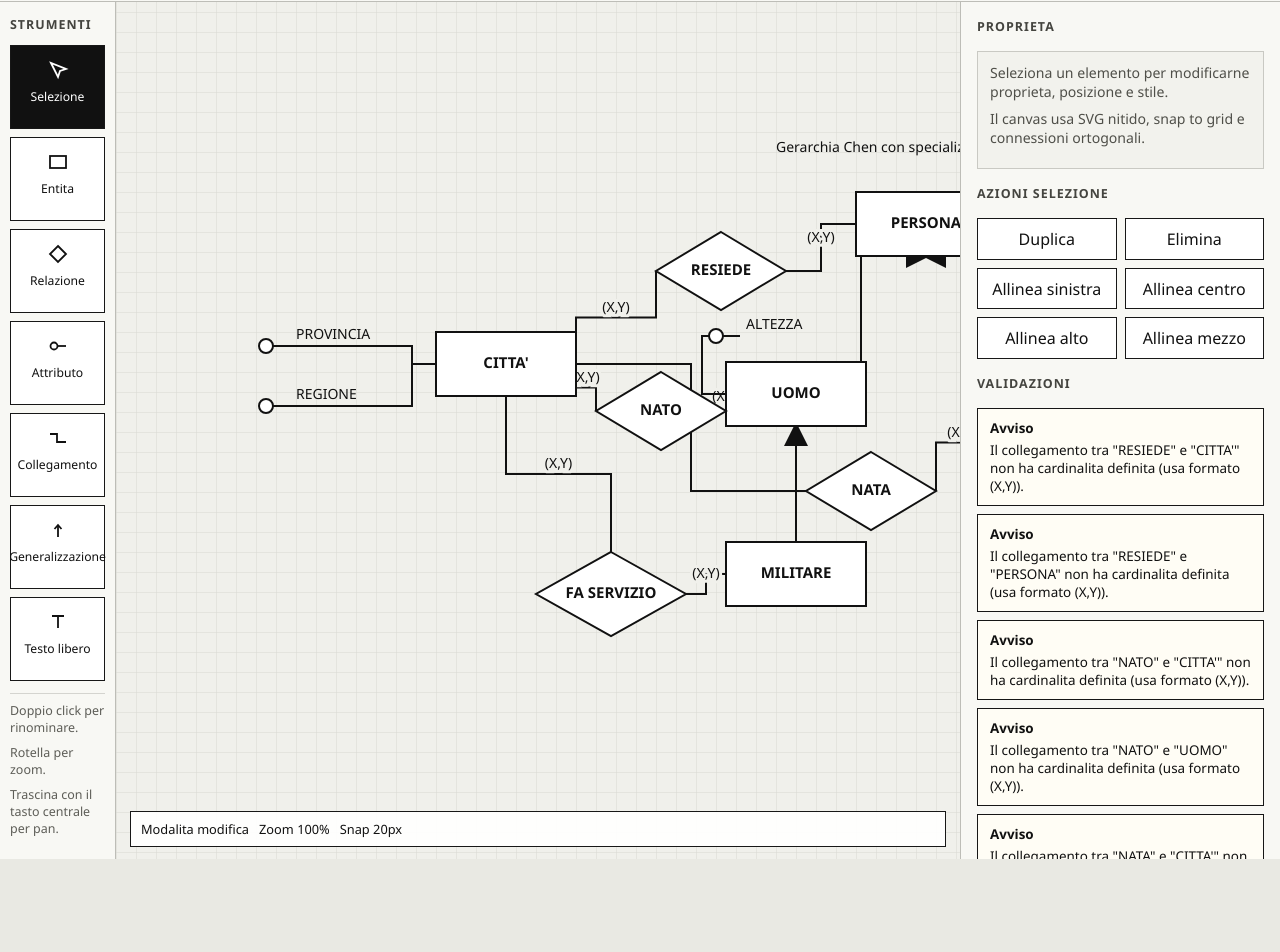
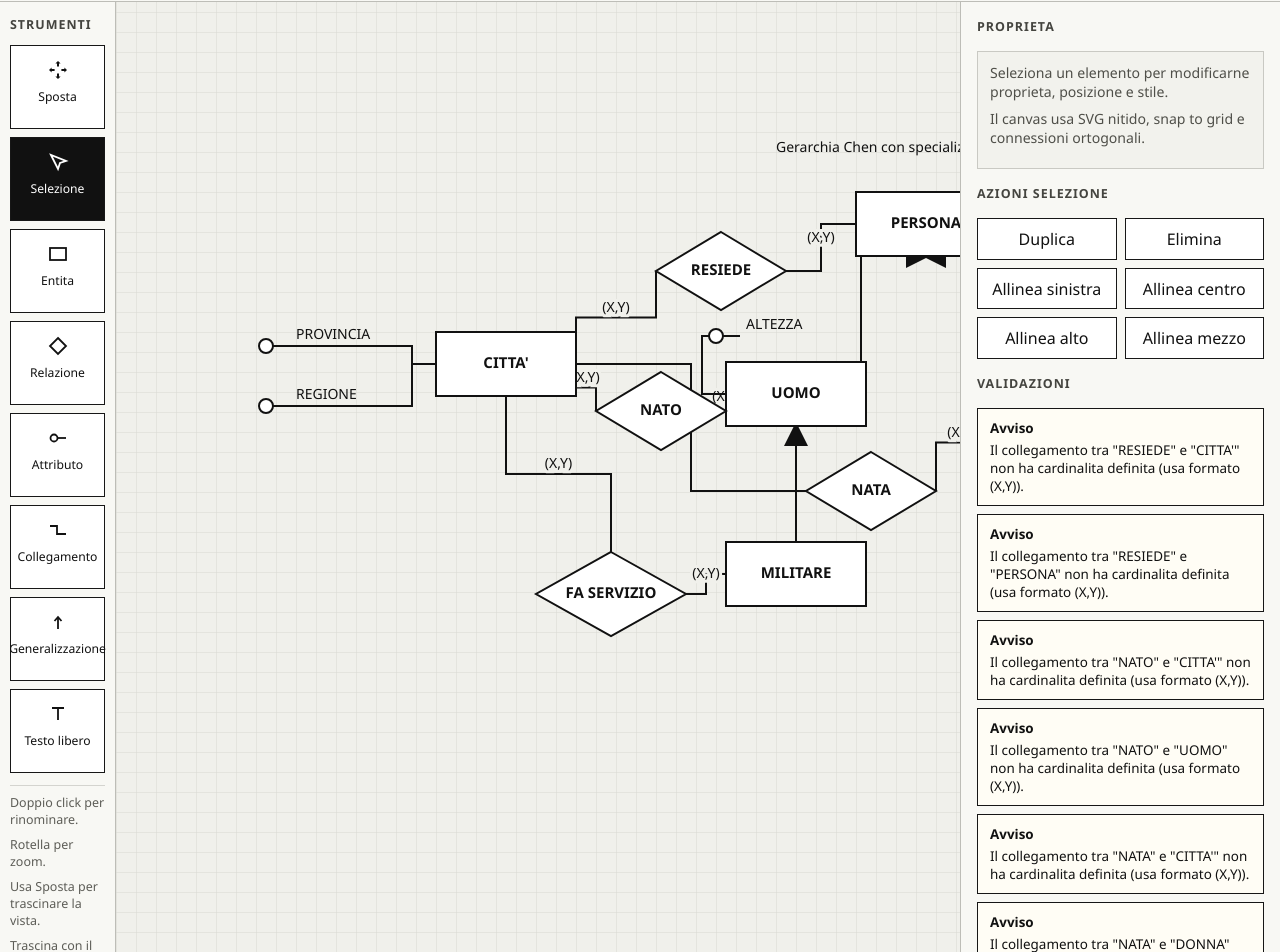
Before and after one commit to SignorTynam/ER-Studio, a React (Vite) app: page / in a window 1280 px wide. Shown: the part 118-1070 px from the top of the page. Before the commit the page ends 977 px from the top, so only its background shows below. Built offline with nearby package versions, Linux system fonts and the light colour scheme; the HTML template or start-up script is replaced by a standard one.

Commit message:
feat: add 'move' tool for panning interactions and update toolbar and diagram types

```diff
--- a/src/canvas/DiagramCanvas.tsx
+++ b/src/canvas/DiagramCanvas.tsx
@@ -158,6 +158,15 @@ export function DiagramCanvas(props: DiagramCanvasProps) {
     }
   }, [props.mode, props.onStatusMessageChange, props.statusMessage, props.tool]);
 
+  function beginPanInteraction(pointerId: number, clientX: number, clientY: number) {
+    setInteraction({
+      kind: "pan",
+      pointerId,
+      startClient: { x: clientX, y: clientY },
+      startViewport: props.viewport,
+    });
+  }
+
   function getWorldPointFromEvent(event: { clientX: number; clientY: number }): Point | null {
     if (!containerRef.current) {
       return null;
@@ -216,13 +225,8 @@ export function DiagramCanvas(props: DiagramCanvasProps) {
       return;
     }
 
-    if (event.button === 1 || spacePressed) {
-      setInteraction({
-        kind: "pan",
-        pointerId: event.pointerId,
-        startClient: { x: event.clientX, y: event.clientY },
-        startViewport: props.viewport,
-      });
+    if (event.button === 1 || spacePressed || props.tool === "move") {
+      beginPanInteraction(event.pointerId, event.clientX, event.clientY);
       return;
     }
 
@@ -273,6 +277,11 @@ export function DiagramCanvas(props: DiagramCanvasProps) {
       return;
     }
 
+    if (props.tool === "move") {
+      beginPanInteraction(event.pointerId, event.clientX, event.clientY);
+      return;
+    }
+
     if (props.tool !== "select") {
       return;
     }
@@ -314,6 +323,11 @@ export function DiagramCanvas(props: DiagramCanvasProps) {
 
   function handleEdgePointerDown(event: ReactPointerEvent<SVGGElement>, edge: DiagramEdge) {
     event.stopPropagation();
+
+    if (props.tool === "move") {
+      beginPanInteraction(event.pointerId, event.clientX, event.clientY);
+      return;
+    }
 
     if (props.tool !== "select") {
       return;
--- a/src/toolbar/Toolbar.tsx
+++ b/src/toolbar/Toolbar.tsx
@@ -7,6 +7,7 @@ interface ToolbarProps {
 }
 
 const TOOL_ITEMS: Array<{ tool: ToolKind; label: string }> = [
+  { tool: "move", label: "Sposta" },
   { tool: "select", label: "Selezione" },
   { tool: "entity", label: "Entita" },
   { tool: "relationship", label: "Relazione" },
@@ -17,6 +18,14 @@ const TOOL_ITEMS: Array<{ tool: ToolKind; label: string }> = [
 ];
 
 function ToolIcon({ tool }: { tool: ToolKind }) {
+  if (tool === "move") {
+    return (
+      <svg viewBox="0 0 24 24" className="tool-icon" aria-hidden="true">
+        <path d="M12 3l2.6 2.6H13v3h-2v-3H9.4L12 3zm0 18l-2.6-2.6H11v-3h2v3h1.6L12 21zM3 12l2.6-2.6V11h3v2h-3v1.6L3 12zm18 0l-2.6 2.6V13h-3v-2h3V9.4L21 12z" fill="currentColor" />
+      </svg>
+    );
+  }
+
   if (tool === "entity") {
     return (
       <svg viewBox="0 0 24 24" className="tool-icon" aria-hidden="true">
@@ -80,7 +89,7 @@ export function Toolbar(props: ToolbarProps) {
       <div className="panel-heading">Strumenti</div>
       <div className="toolbar-list">
         {TOOL_ITEMS.map((item) => {
-          const disabled = props.mode === "view" && item.tool !== "select";
+          const disabled = props.mode === "view" && item.tool !== "select" && item.tool !== "move";
           return (
             <button
               key={item.tool}
@@ -99,6 +108,7 @@ export function Toolbar(props: ToolbarProps) {
       <div className="toolbar-help">
         <p>Doppio click per rinominare.</p>
         <p>Rotella per zoom.</p>
+        <p>Usa Sposta per trascinare la vista.</p>
         <p>Trascina con il tasto centrale per pan.</p>
       </div>
     </aside>
--- a/src/types/diagram.ts
+++ b/src/types/diagram.ts
@@ -1,6 +1,7 @@
 export type NodeKind = "entity" | "relationship" | "attribute" | "text";
 export type EdgeKind = "connector" | "attribute" | "inheritance";
 export type ToolKind =
+  | "move"
   | "select"
   | "entity"
   | "relationship"
```
